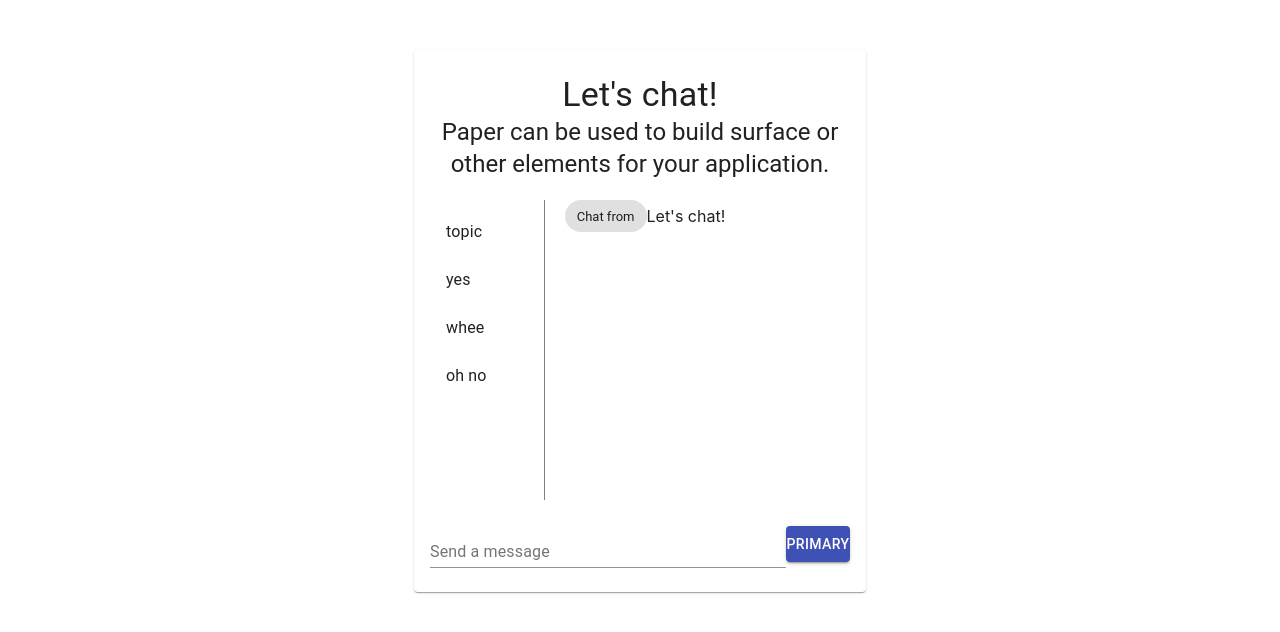
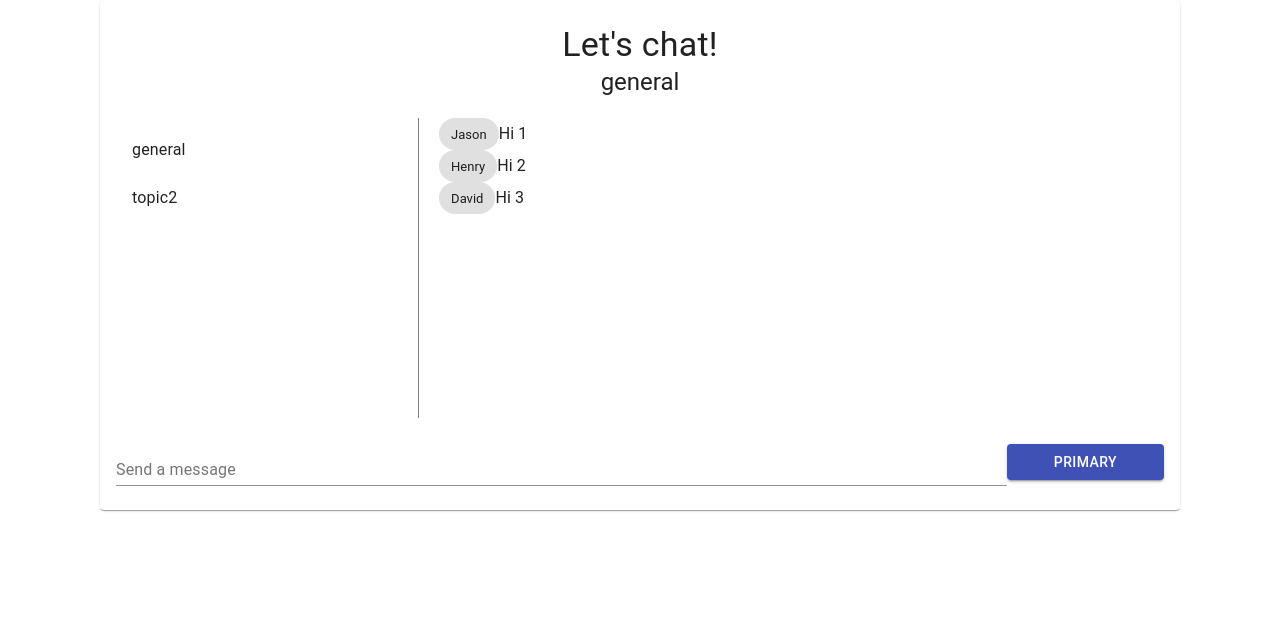
Before and after one commit to LCLY/letsChat, a React (Create React App) app in the folder chat/: page / in a window 1280 px wide. Shown: the top 632 px of the page. Built offline with nearby package versions, Linux system fonts and the light colour scheme.

Commit message:
refactor: render elements with store objects

```diff
--- a/chat/src/Component/Dashboard.js
+++ b/chat/src/Component/Dashboard.js
@@ -12,10 +12,12 @@ import {
     Container,
 } from "@material-ui/core";
 
+import { CTX } from "../Store";
+
 const Dashboard = () => {
     const useStyles = makeStyles(theme => ({
         root: {
-            margin: "50px",
+            margin: "0 100px",
             padding: theme.spacing(3, 2),
             textAlign: "center",
         },
@@ -34,45 +36,55 @@ const Dashboard = () => {
     }));
     const classes = useStyles();
 
+    //CTX Store
+    const [allChats] = React.useContext(CTX);
+    console.log({ allChats });
+    const topics = Object.keys(allChats);
+
+    // local state
+    const [activeTopic, changeActiveTopic] = useState(topics[0]);
     const [textValue, changeTextValue] = useState("");
 
     return (
         <div>
-            <Container maxWidth="sm">
             <Paper className={classes.root}>
                 <Typography variant="h4" component="h4">
                     Let's chat!
                 </Typography>
                 <Typography variant="h5" component="h5">
-                        Paper can be used to build surface or other elements for
-                        your application.
+                    {activeTopic}
                 </Typography>
                 <div className={classes.flex}>
                     <div className={classes.topicsWindow}>
                         <List>
-                                {["topic", "yes", "whee", "oh no"].map(
-                                    topic => (
-                                        <ListItem key={topic} button>
+                            {topics.map(topic => (
+                                <ListItem
+                                    key={topic}
+                                    button
+                                    onClick={e =>
+                                        changeActiveTopic(e.target.innerText)
+                                    }
+                                >
                                     <ListItemText primary={topic} />
                                 </ListItem>
-                                    ),
-                                )}
+                            ))}
                         </List>
                     </div>
                     <div className={classes.chatWindow}>
-                            {[{ from: "user", msg: "hello" }].map(
-                                (chat, index) => (
+                        {allChats[activeTopic].map((chat, index) => (
                             <div className={classes.flex} key={index}>
                                 <Chip
-                                            label="Chat from"
+                                    label={chat.from}
                                     className={classes.chip}
                                 />
-                                        <Typography variant="p" component="p">
-                                            Let's chat!
+                                <Typography
+                                    variant="subtitle1"
+                                    component="subtitle1"
+                                >
+                                    {chat.msg}
                                 </Typography>
                             </div>
-                                ),
-                            )}
+                        ))}
                     </div>
                 </div>
                 <div className={classes.flex}>
@@ -91,7 +103,6 @@ const Dashboard = () => {
                     </Button>
                 </div>
             </Paper>
-            </Container>
         </div>
     );
 };
--- a/chat/src/scss/style.scss
+++ b/chat/src/scss/style.scss
@@ -1,2 +1,2 @@
-.test {
+.root {
 }
```
Lines whose indentation alone changed are shown as unchanged.
